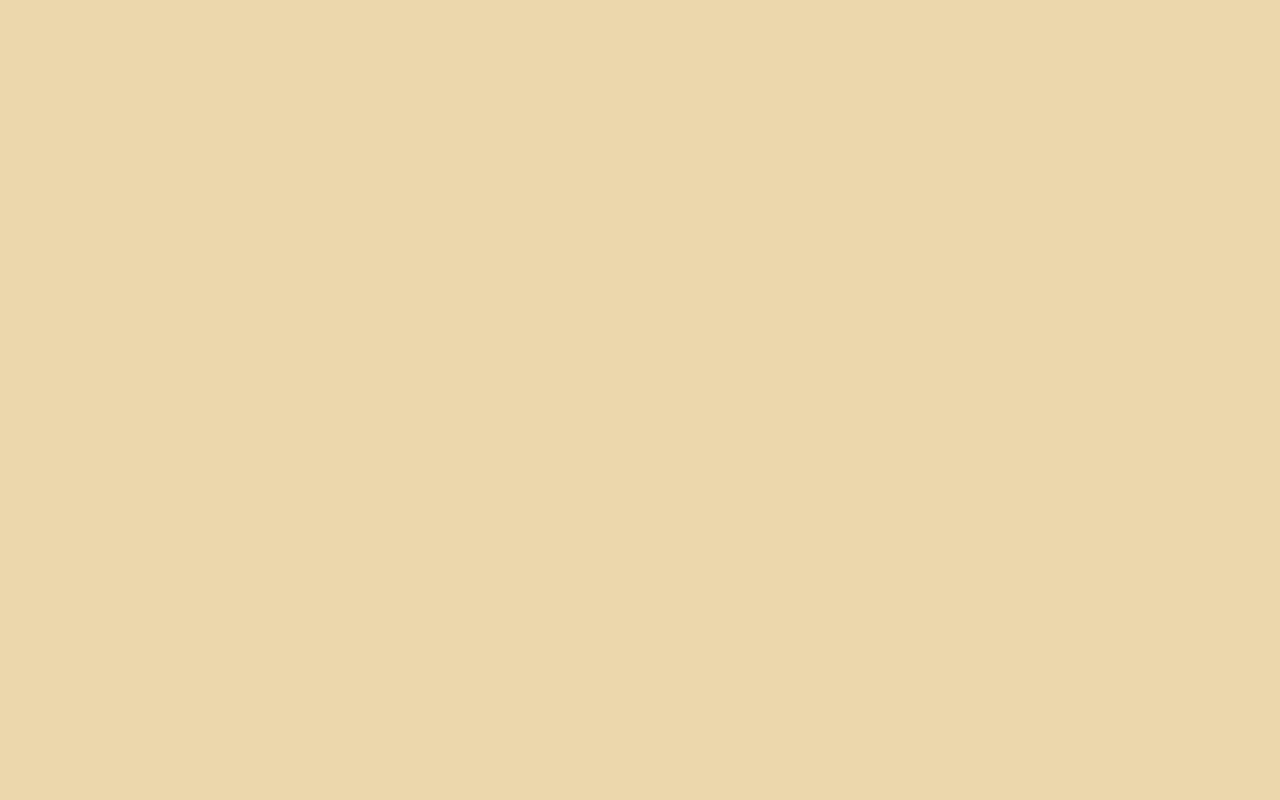
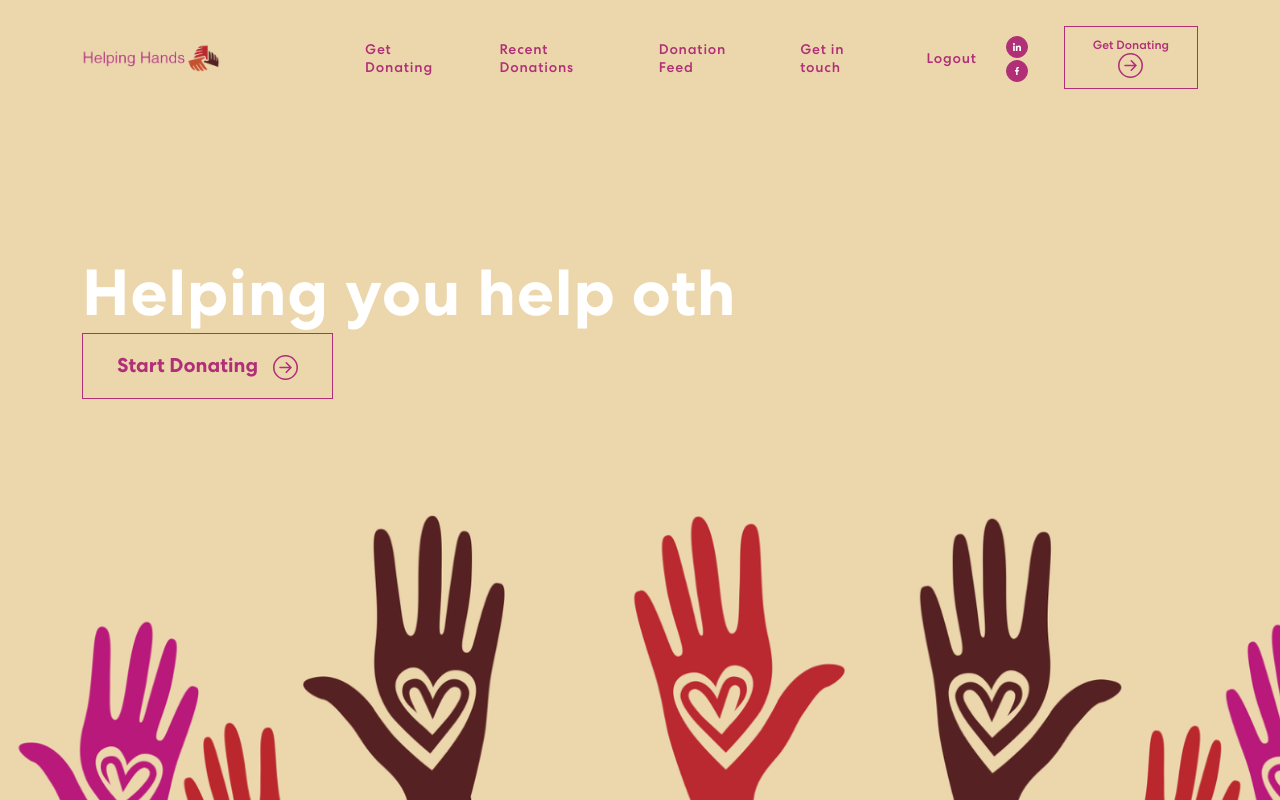
Before and after one commit to inspirewh/helpinghands, a React (Create React App) app in the folder client/: page /home in a window 1280 px wide. Before the commit this address had no page. Shown: the top 800 px of the page. Built offline with nearby package versions, Linux system fonts and the light colour scheme.

Commit message:
made home accessible for logged in users

```diff
--- a/client/src/App.js
+++ b/client/src/App.js
@@ -21,6 +21,7 @@ import UserConnect from './pages/user/UserContact';
 import { Navbar } from 'react-bootstrap';
 import HowitWorks from './pages/HowitWorks';
 import Donations from './pages/user/DonationFeed';
+import UserHome from './pages/user/UserHome';
 
 const httpLink = createHttpLink({
   uri: '/graphql',
@@ -52,6 +53,10 @@ function App() {
             <Route
               path= "/"
               element={<Home/>}
+              />
+              <Route
+              path= "/home"
+              element={<UserHome/>}
               />
             <Route
               path= "/about"
--- a/client/src/components/user/UserNavBar.js
+++ b/client/src/components/user/UserNavBar.js
@@ -30,9 +30,9 @@ export const UserNavBar = () => {
 
 
     return (
-        <Navbar expand="lg" id="userNav" className={scrolled ? "scrolled": ""}>
+        <Navbar expand="lg" className={scrolled ? "scrolled": ""}>
             <Container>
-                <Navbar.Brand href="/">
+                <Navbar.Brand href="/home">
                     <img src={logo} alt="logo" />
                 </Navbar.Brand>
                 <Navbar.Toggle aria-controls="basic-navbar-nav">
--- /dev/null
+++ b/client/src/pages/user/UserHome.jsx
@@ -0,0 +1,13 @@
+import { Banner } from "../../components/Banner";
+import UserBaseLayout from "../../layouts/UserBaseLayout";
+
+
+
+export default function UserHome() {
+
+    return (
+        <UserBaseLayout>
+        <Banner/>
+        </UserBaseLayout>
+    )
+}
```
